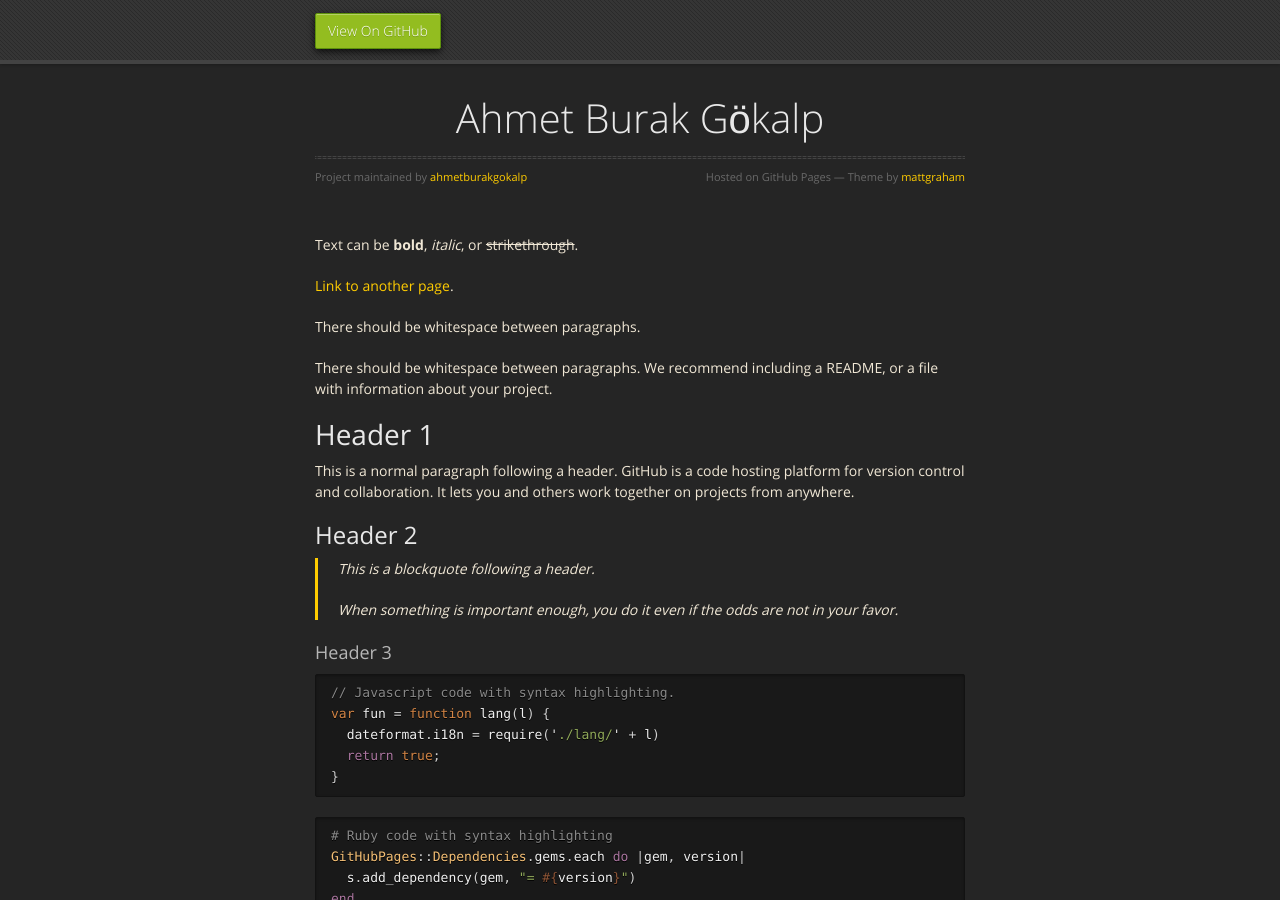
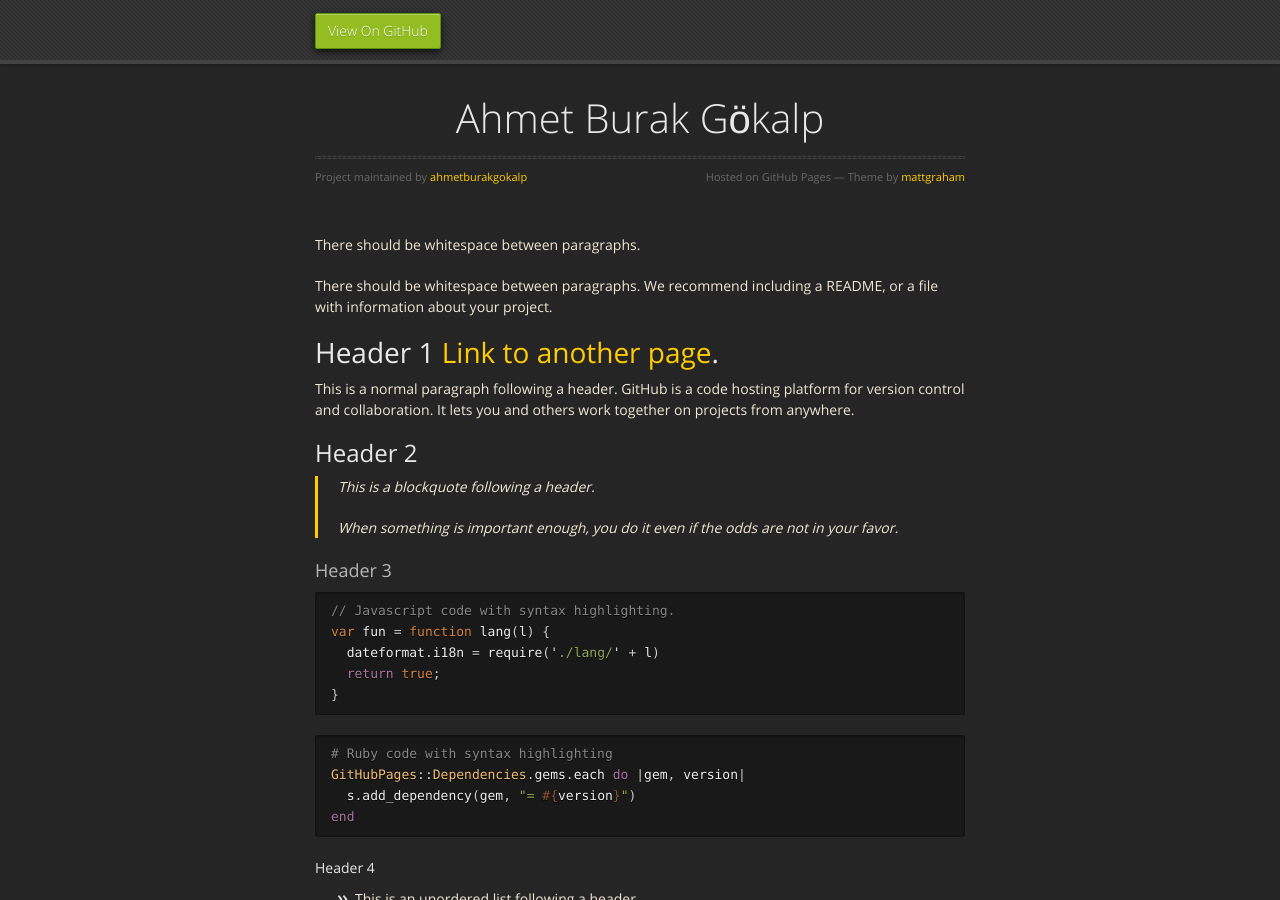
Before and after one commit to ahmetburakgokalp/ahmetburakgokalp.github.io, a Jekyll site: the page built from index.md, in a window 1280 px wide and 900 px high. Built offline with Jekyll 4.4.1, drawn with Linux system fonts in a browser that asks for light colours; nearby versions of some CDN libraries; our own code applies the rules of GitHub Pages for plain Markdown files; the repository's description, which GitHub fills in, is left out.

Commit message:
Update index.md

```diff
--- a/index.md
+++ b/index.md
@@ -1,16 +1,10 @@
----
-layout: default
----
 
-Text can be **bold**, _italic_, or ~~strikethrough~~.
-
-[Link to another page](another-page).
 
 There should be whitespace between paragraphs.
 
 There should be whitespace between paragraphs. We recommend including a README, or a file with information about your project.
 
-# [](#header-1)Header 1
+# [](#header-1)Header 1 [Link to another page](another-page).
 
 This is a normal paragraph following a header. GitHub is a code hosting platform for version control and collaboration. It lets you and others work together on projects from anywhere.
 
```
